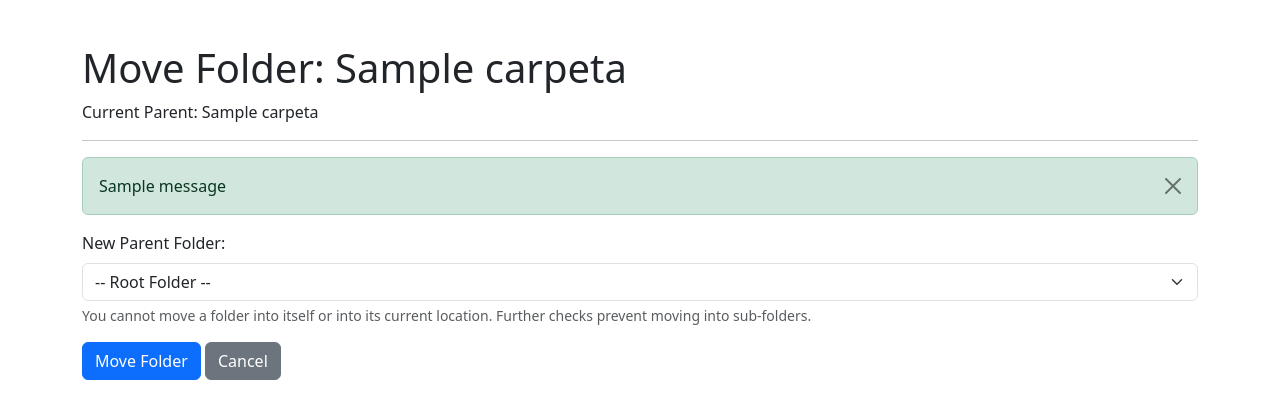
After one commit to Filuuus/RespaldoBravos, a Flask app: template templates/move_folder.html in a window 1280 px wide. The commit adds this page. Shown: the top 419 px of the page. Run offline with Flask 3, Linux system fonts and the light colour scheme; the template is opened without the code that fills it: values that come from a table or form of the project are taken from there, others are empty; tables that the repository leaves empty hold one stand-in row (values such as "Sample post"); one stand-in notice (Sample message) is shown.

Commit message:
Adds folder move functionality
Enables users to move folders within the file management system.

This change introduces a new route and template for moving folders.
It also includes validation checks to prevent cycles, name conflicts,
and moving a folder into itself. Implements a recursive query to detect
descendant folders to prevent circular dependencies.

```diff
--- a/app.py
+++ b/app.py
@@ -946,7 +946,7 @@ def rename_folder(folder_id):
     # --- Handle GET Request (Show Rename Form) ---
     else: # request.method == 'GET'
         return render_template('rename_folder.html', folder=folder_to_rename)
-
+# ----------------------------------------------------------------------------
 
 # --- Move File Route ---
 @app.route('/move_file/<int:doc_id>', methods=['GET', 'POST'])
@@ -1032,12 +1032,145 @@ def move_file(doc_id):
             user_folders = Carpeta.query.filter_by(id_usuario=user_id).order_by(Carpeta.nombre).all()
             return render_template('move_file.html', document=doc_to_move, folders=user_folders)
 
-
     # --- Handle GET Request (Show Move Form) ---
     else: # request.method == 'GET'
         # Fetch all folders for this user to populate the dropdown
         user_folders = Carpeta.query.filter_by(id_usuario=user_id).order_by(Carpeta.nombre).all()
         return render_template('move_file.html', document=doc_to_move, folders=user_folders)
+    # ----------------------------------------------------------------------------
+
+
+# --- Move Folder Route ---
+@app.route('/move_folder/<int:folder_id>', methods=['GET', 'POST'])
+@login_required
+def move_folder(folder_id):
+    # --- Import models needed ---
+    from models import Carpeta, Documento # Need Documento for name conflict check
+    from sqlalchemy import text # For recursive query
+    # --------------------------
+
+    user_id = session.get('user_id')
+    if not user_id: # Defensive check
+        flash('User session error.', 'danger')
+        return redirect(url_for('login'))
+
+    # Fetch the folder to move, ensuring ownership
+    folder_to_move = Carpeta.query.filter_by(id_carpeta=folder_id, id_usuario=user_id).first_or_404()
+    original_parent_id = folder_to_move.id_carpeta_padre # Store for redirects/logging
+
+    if request.method == 'POST':
+        dest_folder_id_str = request.form.get('destination_folder', '') # "" for root
+
+        # 1. Determine Target Folder ID (None for root)
+        destination_folder_id = None
+        if dest_folder_id_str.isdigit():
+            destination_folder_id = int(dest_folder_id_str)
+        elif dest_folder_id_str != '':
+             flash("Invalid destination folder value.", "danger")
+             # Re-render needed info for GET part
+             user_folders = Carpeta.query.filter_by(id_usuario=user_id).order_by(Carpeta.nombre).all()
+             return render_template('move_folder.html', folder_to_move=folder_to_move, destination_folders=user_folders)
+
+        # 2. === Validation Checks ===
+
+        # 2a. Cannot move to the same folder (Technically redundant with 2c check)
+        if folder_to_move.id_carpeta_padre == destination_folder_id:
+            flash('Folder is already in that location.', 'info')
+            return redirect(url_for('list_files', folder_id=original_parent_id))
+
+        # 2b. Cannot move folder into itself
+        if destination_folder_id == folder_id:
+             flash("Cannot move a folder into itself.", "danger")
+             user_folders = Carpeta.query.filter_by(id_usuario=user_id).order_by(Carpeta.nombre).all()
+             return render_template('move_folder.html', folder_to_move=folder_to_move, destination_folders=user_folders)
+
+        # 2c. Cycle Check: Cannot move folder into one of its own descendants
+        #     We need to get all descendant folder IDs of the folder being moved
+        if destination_folder_id is not None: # No need to check if moving to root
+            descendant_ids = set()
+            # Use a recursive query to find all children, grandchildren, etc.
+            sql_descendants = text("""
+                WITH RECURSIVE subfolders AS (
+                    SELECT id_carpeta FROM carpetas WHERE id_carpeta = :start_folder_id AND id_usuario = :user_id
+                    UNION ALL
+                    SELECT c.id_carpeta FROM carpetas c JOIN subfolders s ON c.id_carpeta_padre = s.id_carpeta
+                    WHERE c.id_usuario = :user_id
+                )
+                SELECT id_carpeta FROM subfolders WHERE id_carpeta != :start_folder_id;
+            """) # Exclude the start folder itself
+
+            result = db.session.execute(sql_descendants, {'start_folder_id': folder_id, 'user_id': user_id})
+            descendant_ids = {row.id_carpeta for row in result}
+
+            if destination_folder_id in descendant_ids:
+                 flash("Cannot move a folder into one of its own sub-folders.", "danger")
+                 user_folders = Carpeta.query.filter_by(id_usuario=user_id).order_by(Carpeta.nombre).all()
+                 return render_template('move_folder.html', folder_to_move=folder_to_move, destination_folders=user_folders)
+
+        # 2d. Name Conflict Check: Check if folder/file with same name exists in destination
+        destination_folder_obj = None # Store destination folder object if applicable
+        if destination_folder_id is not None:
+            destination_folder_obj = Carpeta.query.filter_by(id_carpeta=destination_folder_id, id_usuario=user_id).first()
+            if not destination_folder_obj:
+                 flash("Destination folder not found or access denied.", "danger")
+                 user_folders = Carpeta.query.filter_by(id_usuario=user_id).order_by(Carpeta.nombre).all()
+                 return render_template('move_folder.html', folder_to_move=folder_to_move, destination_folders=user_folders)
+
+        conflicting_folder = Carpeta.query.filter(
+            Carpeta.id_usuario == user_id,
+            Carpeta.id_carpeta_padre == destination_folder_id,
+            Carpeta.nombre == folder_to_move.nombre,
+            Carpeta.id_carpeta != folder_id # Exclude self
+        ).first()
+
+        # Also check for conflicting *file* names in destination
+        conflicting_file = Documento.query.filter(
+            Documento.id_usuario == user_id,
+            Documento.id_carpeta == destination_folder_id,
+            Documento.titulo_original == folder_to_move.nombre # Check file title against folder name
+        ).first()
+
+        if conflicting_folder or conflicting_file:
+            dest_name = destination_folder_obj.nombre if destination_folder_obj else "Root Folder"
+            flash(f'An item named "{folder_to_move.nombre}" already exists in "{dest_name}". Cannot move folder.', 'danger')
+            user_folders = Carpeta.query.filter_by(id_usuario=user_id).order_by(Carpeta.nombre).all()
+            return render_template('move_folder.html', folder_to_move=folder_to_move, destination_folders=user_folders)
+        # --- End Validation Checks ---
+
+        # 3. Perform the Move
+        try:
+            folder_to_move.id_carpeta_padre = destination_folder_id # Update parent ID
+            db.session.commit()
+            flash(f'Folder "{folder_to_move.nombre}" moved successfully.', 'success')
+
+            # Log activity
+            log_activity(
+                user_id=user_id,
+                activity_type='MOVE_FOLDER',
+                folder_id=folder_id,
+                ip_address=request.remote_addr,
+                details=f"Moved folder '{folder_to_move.nombre}' to Parent ID: {destination_folder_id}"
+            )
+
+            # Redirect to the new parent folder
+            return redirect(url_for('list_files', folder_id=destination_folder_id))
+
+        except Exception as e:
+            db.session.rollback()
+            print(f"Error moving folder: {e}")
+            flash('An error occurred while moving the folder.', 'danger')
+            user_folders = Carpeta.query.filter_by(id_usuario=user_id).order_by(Carpeta.nombre).all()
+            return render_template('move_folder.html', folder_to_move=folder_to_move, destination_folders=user_folders)
+
+
+    # --- Handle GET Request (Show Move Form) ---
+    else: # request.method == 'GET'
+        # Fetch all folders for this user to populate the destination dropdown
+        # We pass ALL folders here; the template filters out current parent/self.
+        # For a more robust UI preventing moving into descendants, filtering happens here.
+        user_folders = Carpeta.query.filter_by(id_usuario=user_id).order_by(Carpeta.nombre).all()
+        return render_template('move_folder.html', folder_to_move=folder_to_move, destination_folders=user_folders)
+    # ------------------------------------------------------------------------------------------
 
 # --- Error Handlers ---
 @app.errorhandler(413)
--- /dev/null
+++ b/templates/move_folder.html
@@ -0,0 +1,57 @@
+<!doctype html>
+<html lang="en">
+<head>
+    <meta charset="utf-8">
+    <meta name="viewport" content="width=device-width, initial-scale=1, shrink-to-fit=no">
+    <title>Move Folder</title>
+    <link href="https://cdn.jsdelivr.net/npm/bootstrap@5.3.3/dist/css/bootstrap.min.css" rel="stylesheet">
+    <style>
+        body { padding-top: 20px; }
+    </style>
+</head>
+<body>
+    <div class="container mt-4">
+        <h1>Move Folder: {{ folder_to_move.nombre }}</h1>
+        <p>Current Parent: {{ folder_to_move.parent.nombre if folder_to_move.parent else "Root Folder" }}</p>
+        <hr>
+
+        {% with messages = get_flashed_messages(with_categories=true) %}
+            {% if messages %}
+                {% for category, message in messages %}
+                <div class="alert alert-{{ category or 'info' }} alert-dismissible fade show" role="alert">
+                    {{ message }}
+                    <button type="button" class="btn-close" data-bs-dismiss="alert" aria-label="Close"></button>
+                </div>
+                {% endfor %}
+            {% endif %}
+        {% endwith %}
+
+        {# Form posts back to the same URL #}
+        <form method="post" action="{{ url_for('move_folder', folder_id=folder_to_move.id_carpeta) }}">
+             <div class="mb-3">
+                <label for="destination_folder" class="form-label">New Parent Folder:</label>
+                <select name="destination_folder" id="destination_folder" class="form-select">
+                    <option value="">-- Root Folder --</option> {# Empty value for root #}
+                    {# Loop through potential destinations #}
+                    {% for folder in destination_folders %}
+                        {# Prevent selecting self or current parent #}
+                        {% if folder_to_move.id_carpeta != folder.id_carpeta and folder_to_move.id_carpeta_padre != folder.id_carpeta %}
+                            <option value="{{ folder.id_carpeta }}">
+                                {{ folder.nombre }} {# Display folder name #}
+                                {# Add hierarchy later if needed #}
+                            </option>
+                        {% endif %}
+                    {% endfor %}
+                </select>
+                <div class="form-text">You cannot move a folder into itself or into its current location. Further checks prevent moving into sub-folders.</div>
+            </div>
+
+            <button type="submit" class="btn btn-primary">Move Folder</button>
+            {# Link back to the folder's CURRENT parent folder #}
+            <a href="{{ url_for('list_files', folder_id=folder_to_move.id_carpeta_padre if folder_to_move.id_carpeta_padre is not none else None) }}" class="btn btn-secondary">Cancel</a>
+        </form>
+
+    </div>
+    <script src="https://cdn.jsdelivr.net/npm/bootstrap@5.3.3/dist/js/bootstrap.bundle.min.js"></script>
+</body>
+</html>
```
Also changed, not shown: templates/file_list.html (+6 -1 lines).
